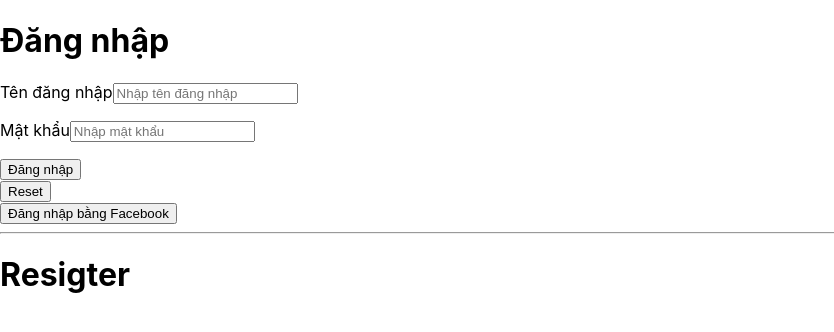
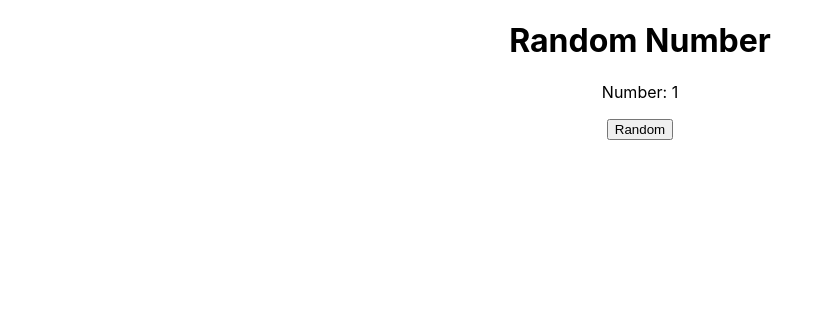
Before and after one commit to TtinTt/ra-learn-ractJs, a React (Create React App) app: page / in a window 1280 px wide. Shown: the top 332 px of the page, without its empty margins (0-834 px from the left). Built offline with nearby package versions, Linux system fonts and the light colour scheme.

Commit message:
no message

```diff
--- a/src/App.js
+++ b/src/App.js
@@ -1,17 +1,43 @@
+import logo from "./logo.svg";
 import "./App.css";
 import React from "react";
-import Login from "./components/login";
-import Resigter from "./components/register";
+import { useState } from "react";
 
-class App extends React.Component {
-  render() {
-    return (
-      <div>
-        <Login />
-        <hr></hr>
-        <Resigter />
-      </div>
-    );
-  }
+function App() {
+  const [number, setNumber] = useState(1);
+
+  const handleRandomButton = () => {
+    setNumber(Math.floor(Math.random() * 6) + 1);
+  };
+
+  return (
+    <div className="App">
+      <h1>Random Number</h1>
+      <p>Number: {number}</p>
+      <button onClick={handleRandomButton}>Random</button>
+    </div>
+  );
 }
+
+// class App extends React.Component {
+//   constructor() {
+//     super();
+//     this.state = { number: 0 };
+//   }
+
+//   inceaseNumber() {
+//     this.setState({
+//       number: this.state.number + 1,
+//     });
+//   }
+
+//   render() {
+//     return (
+//       <div>
+//         <p>{this.state.number}</p>
+//         <button onClick={() => this.inceaseNumber()}>Tăng lên 1</button>
+//       </div>
+//     );
+//   }
+// }
 export default App;
```
